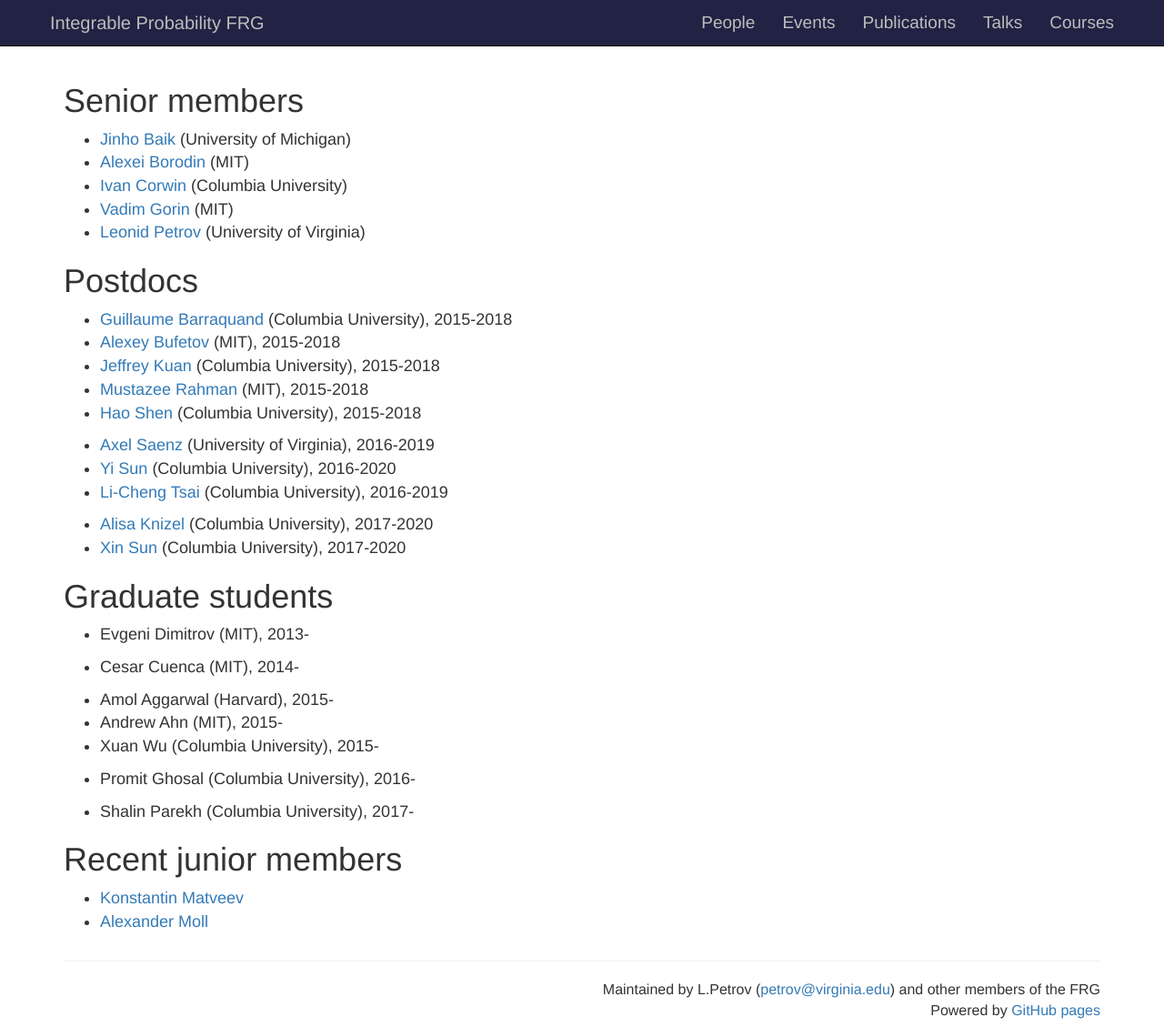
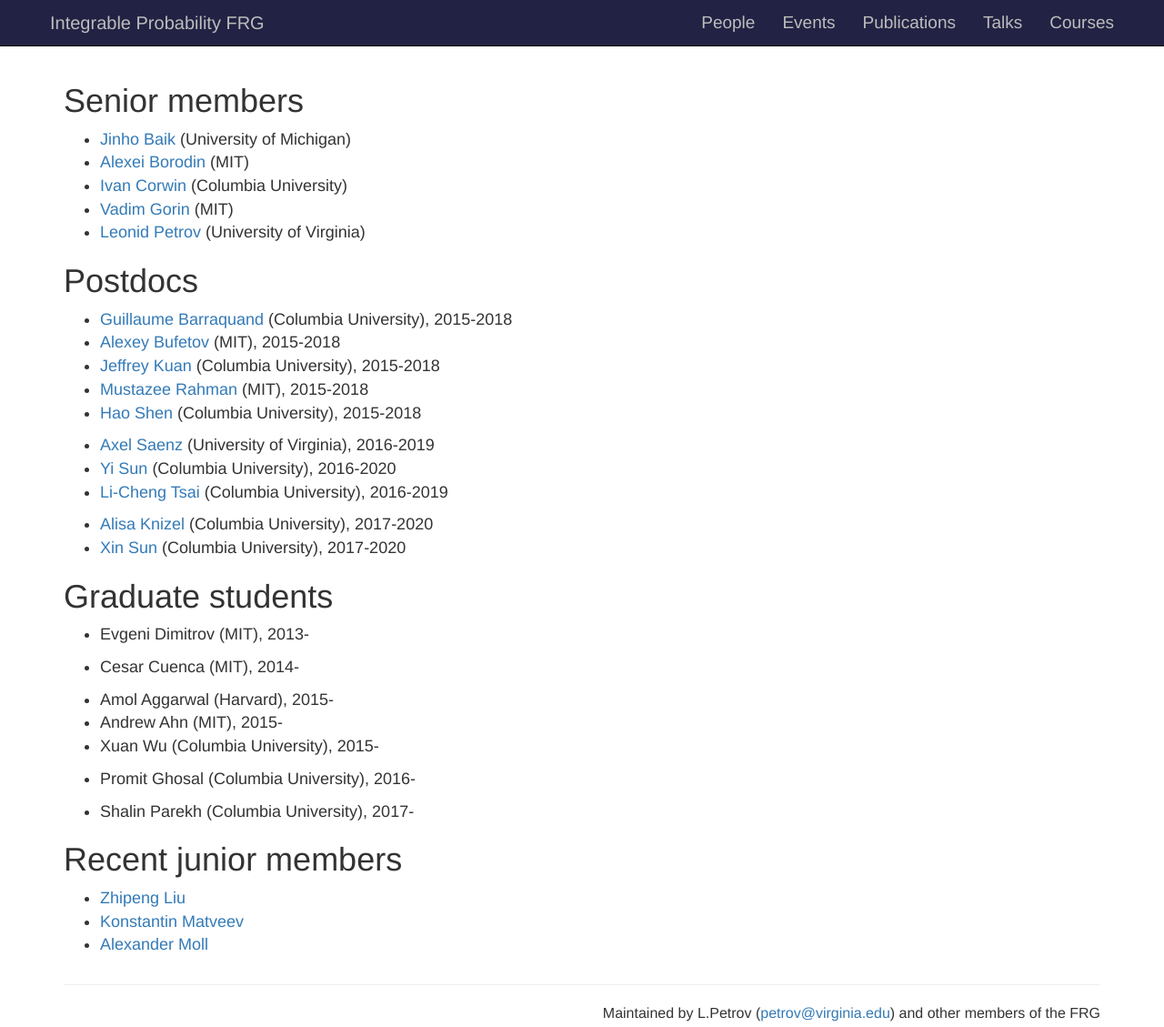
Before and after one commit to int-prob/int-prob-code, a Jekyll site: the page built from people.md, in a window 1280 px wide, cut to the strip 0-1129 px from the top of the page. Shown: the whole strip at 91% size. Built offline with Jekyll 4.4.1, drawn with Linux system fonts in a browser that asks for light colours.

Commit message:
Added Zhipeng

```diff
--- a/people.md
+++ b/people.md
@@ -39,8 +39,10 @@ layout: default
 
 # Recent junior members
 
+- [Zhipeng Liu][zhipeng]
 - [Konstantin Matveev][kostya]
 - [Alexander Moll][moll]
+
 
 
 
@@ -62,3 +64,4 @@ layout: default
 [mustazee]: http://math.mit.edu/~mustazee/
 [moll]: http://www.ihes.fr/~moll/
 [kostya]: http://www.brandeis.edu/facultyguide/person.html?emplid=6dab03864a2fd23f5d5a08280ff66a845ebc8fa5
+[zhipeng]: http://cims.nyu.edu/~zhipeng/
```
